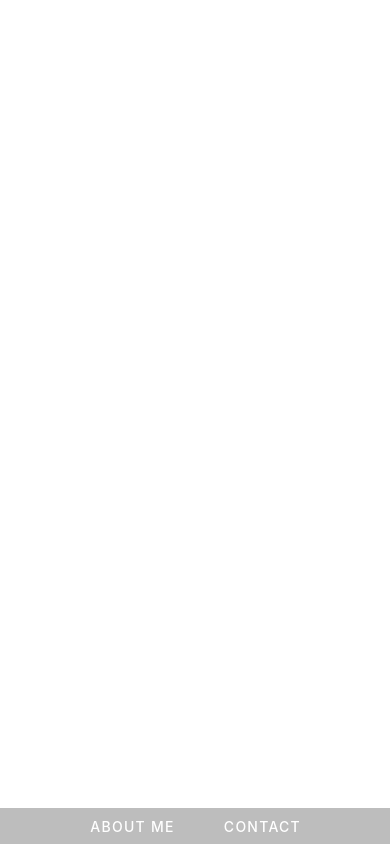
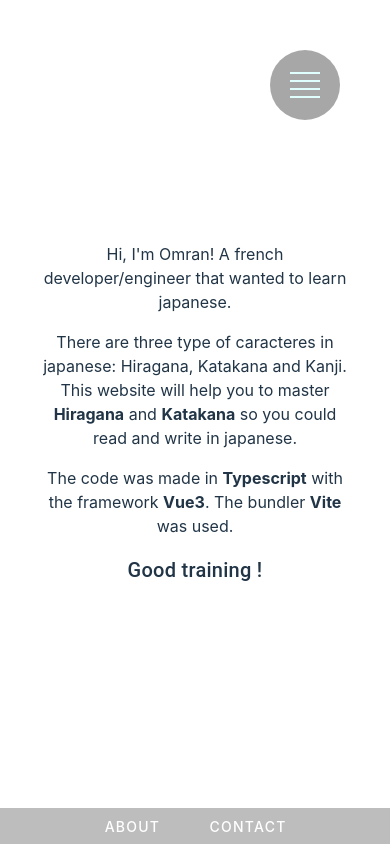
Before and after one commit to OmranEdoo/kana, a Vue app in the folder kana-quizz/: page /about in a window 390 px wide. Before the commit this address had no page. Built offline with nearby package versions, Linux system fonts and the light colour scheme.

Commit message:
page about + quizz corrections + responsive

```diff
--- a/kana-quizz/src/App.vue
+++ b/kana-quizz/src/App.vue
@@ -1,29 +1,31 @@
-<script setup lang="ts">
-import { ref } from 'vue'
-
-const links = ref([
-  'About Me',
-  'Contact',
-])
-</script>
-
 <template>
   <router-view></router-view>
 
   <div id="footer" class="bg-grey-lighten-1">
     <v-row justify="center" no-gutters>
-      <v-btn v-for="link in links" :key="link" color="white" variant="text" class="mx-2" rounded="xl">
-        {{ link }}
+      <router-link :to="{ name: 'about' }">
+        <v-btn class="noAnimButton mx-2" target="_blank" color="white" variant="text" rounded="xl">About</v-btn>
+      </router-link>
+      <v-btn href="mailto:omranedoo@gmail.com" target="_blank" color="white" variant="text" class="mx-2" rounded="xl">
+        Contact
       </v-btn>
     </v-row>
   </div>
 </template>
 
 <style>
+#body {
+  background-color: #202124;
+}
+
 #footer {
   position: fixed;
   width: 100vw;
   bottom: 0;
   left: 0;
 }
+
+.noAnimButton {
+  pointer-events: none;
+}
 </style>
--- a/kana-quizz/src/main.ts
+++ b/kana-quizz/src/main.ts
@@ -7,7 +7,8 @@ const router = createRouter({
     history: createWebHistory(),
     routes: [
         { path: '/', name: 'home', component: Home },
-        { path: '/quizz/:number/:kana/:level', name: 'quizz', component: Quizz }
+        { path: '/quizz/:number/:kana/:level', name: 'quizz', component: Quizz },
+        { path: '/about', name: 'about', component: About }
     ]
 })
 
@@ -26,5 +27,6 @@ import './style.css'
 import App from './App.vue'
 import Home from './views/Home.vue'
 import Quizz from './views/Quizz.vue'
+import About from './views/About.vue'
 
 createApp(App).use(router).use(vuetify).mount('#app')
--- /dev/null
+++ b/kana-quizz/src/views/About.vue
@@ -0,0 +1,17 @@
+<script setup lang="ts">
+import MenuButton from '../components/MenuButton.vue';
+</script>
+
+<template>
+    <MenuButton />
+    <div class="d-flex flex-column justify-center width50">
+        <p class="mb-4">Hi, I'm Omran! A french developer/engineer that wanted to learn japanese.</p>
+        <p class="mb-4">There are three type of caracteres in japanese: Hiragana, Katakana and Kanji. This website will help
+            you to
+            master <b>Hiragana</b> and <b>Katakana</b> so you could read and write in japanese.</p>
+        <p class="mb-4">The code was made in <b>Typescript</b> with the framework <b>Vue3</b>. The bundler <b>Vite</b> was
+            used.
+        </p>
+        <p class="mb-4 text-h6">Good training !</p>
+    </div>
+</template>
--- a/kana-quizz/src/views/Home.vue
+++ b/kana-quizz/src/views/Home.vue
@@ -89,6 +89,12 @@ function clickKatakana() {
     width: 50vw !important;
 }
 
+@media only screen and (max-width: 700px) {
+    .width50 {
+        width: 80vw !important;
+    }
+}
+
 .box {
     display: table-cell;
     height: 50px;
--- a/kana-quizz/src/views/Quizz.vue
+++ b/kana-quizz/src/views/Quizz.vue
@@ -71,6 +71,17 @@ if (route.params.kana == "hiragana_katakana") {
 }
 
 const isEnded = computed(() => index.value + 1 == +route.params.number)
+const isGoodByValue = computed(() => answer.value == Object(kanas.value[choices.value[index.value]])['phonetique'] && showCorrection.value)
+const isBadByValue = computed(() => answer.value != Object(kanas.value[choices.value[index.value]])['phonetique'] && showCorrection.value)
+
+function isGoodByIndex(aswIndex: number): boolean {
+    return aswIndex == answerArrayPosition.value && showCorrection.value
+}
+function isBadByIndex(aswIndex: number): boolean {
+    return aswIndex != answerArrayPosition.value && showCorrection.value && chosenIndex.value == aswIndex
+}
+
+const isLevelTwo = computed(() => +route.params.level == 2)
 
 for (let i = 0; i < +route.params.number; i++) {
     choices.value.push(Math.floor(Math.random() * kanas.value.length))
@@ -117,6 +128,7 @@ function changeKanaType() {
 
 function changeQuestion() {
     changeKanaType()
+    answer.value = ''
     showCorrection.value = false
     if (index.value + 1 < +route.params.number) {
         index.value++
@@ -126,7 +138,7 @@ function changeQuestion() {
 
 function correctQuestion() {
     showCorrection.value = true
-    if (chosenIndex.value == answerArrayPosition.value || answer.value == Object(kanas.value[choices.value[index.value]])['phonetique']) {
+    if ((chosenIndex.value == answerArrayPosition.value && !isLevelTwo.value) || (isGoodByValue.value && isLevelTwo.value)) {
         score.value++
     }
     if (index.value + 1 == +route.params.number) {
@@ -138,19 +150,26 @@ function correctQuestion() {
 <template>
     <MenuButton />
     <div class="d-flex flex-column width50">
-        <div class="d-flex justify-center mb-6 text-h2">
-            {{ Object(kanas[choices[index]])[kanaType] }}
+        <div class="d-flex flex-row justify-center mb-6">
+            <div class="d-flex justify-center text-h2">
+                {{ Object(kanas[choices[index]])[kanaType] }}
+            </div>
+            <div class="d-flex align-center text-h4"
+                v-if="showCorrection && ((isBadByValue && isLevelTwo) || (chosenIndex != answerArrayPosition && !isLevelTwo))">
+                → {{
+                    Object(kanas[choices[index]])['phonetique'] }}</div>
         </div>
+
         <div v-if="+$route.params.level == 2" class="mb-6" :class="{
-            goodAnswerBackground: answer == Object(kanas[choices[index]])['phonetique'] && showCorrection,
-            badAnswerBackground: answer != Object(kanas[choices[index]])['phonetique'] && showCorrection
+            goodAnswerBackground: isGoodByValue,
+            badAnswerBackground: isBadByValue
         }">
             <v-text-field v-model="answer" hide-details single-line type="text" class="width50" density="compact" />
         </div>
         <div v-else class="d-flex flex-row justify-space-between mb-6">
-            <div v-for="(answer, index) in answers"
-                :class="[`proposition-${index}`, { outline: chosenIndex == index, goodAnswerOutline: index == answerArrayPosition && showCorrection, badAnswerOutline: index != answerArrayPosition && showCorrection && chosenIndex == index }]"
-                class="d-flex box width7 hover" @click="chooseIndex(index)">{{ answer }}
+            <div v-for="(asw, aswIndex) in answers"
+                :class="[`proposition-${index}`, { outline: chosenIndex == aswIndex, goodAnswerOutline: isGoodByIndex(aswIndex), badAnswerOutline: isBadByIndex(aswIndex) }]"
+                class="d-flex box width7 hover" @click="chooseIndex(aswIndex)">{{ asw }}
             </div>
         </div>
         <div class="d-flex flex-row justify-space-between mb-6">
```
